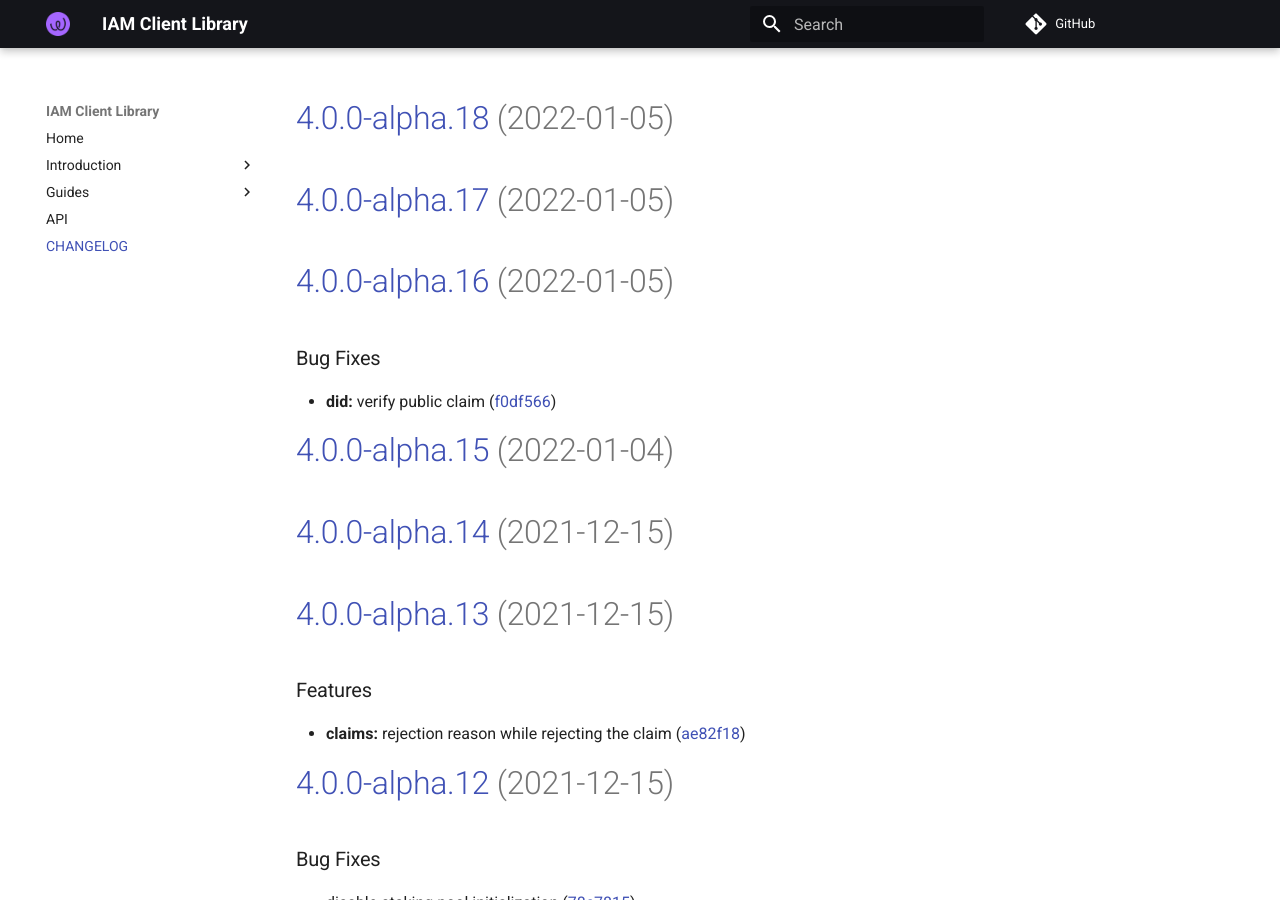
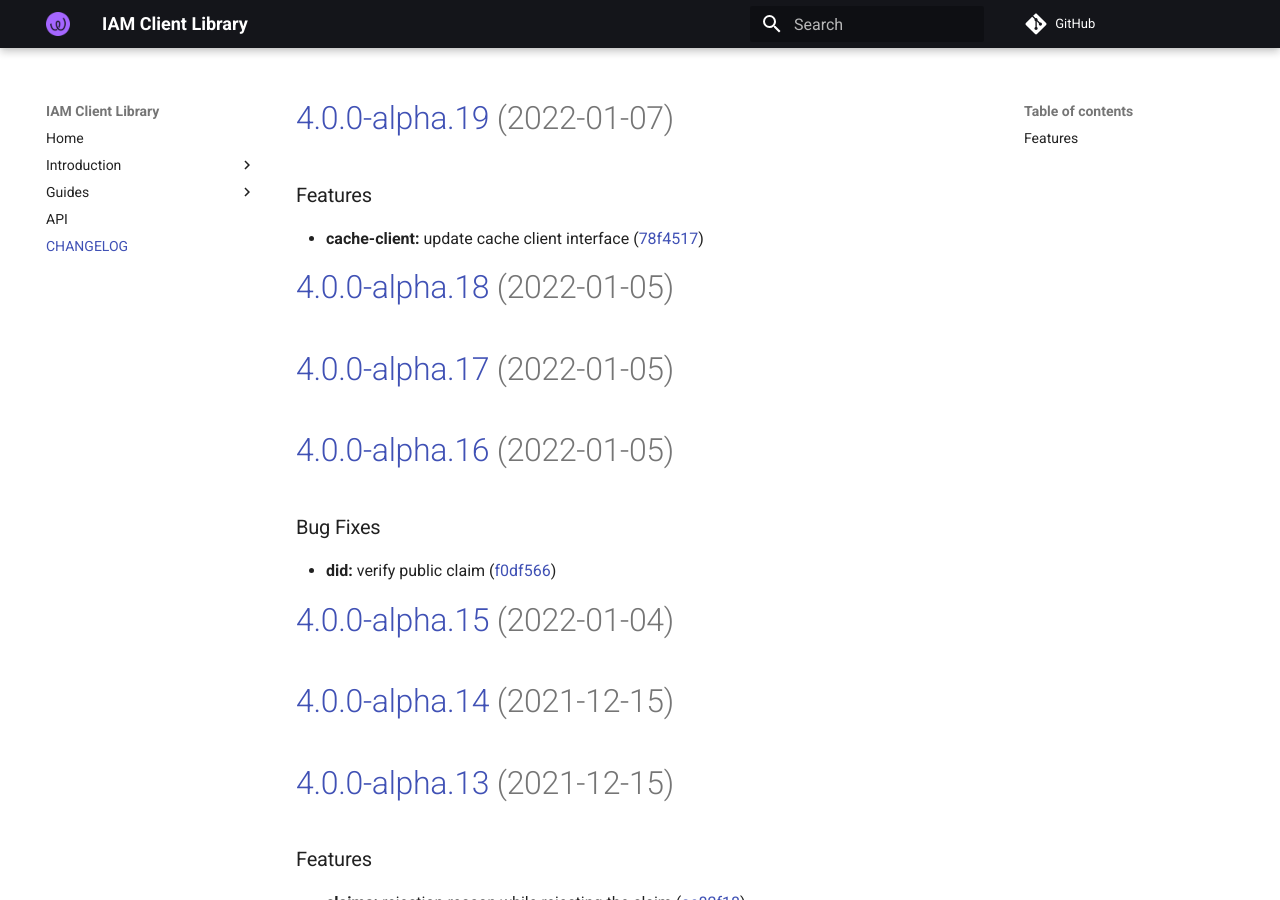
Before and after one commit to energywebfoundation/iam-client-lib, an MkDocs documentation site: the page built from docs/CHANGELOG.md, in a window 1280 px wide and 900 px high. Built offline with MkDocs 1.6.1 and Material for MkDocs 9.7.7, drawn with Linux system fonts in a browser that asks for light colours; comment, search, counter and statistics services are not loaded.

Commit message:
chore(release): 4.0.0-alpha.19 [skip ci]
# [4.0.0-alpha.19](https://github.com/energywebfoundation/iam-client-lib/compare/v4.0.0-alpha.18...v4.0.0-alpha.19) (2022-01-07)

### Features

* **cache-client:** update cache client interface ([78f4517](https://github.com/energywebfoundation/iam-client-lib/commit/78f451785fcb1d27db1f5afbb0847337fd6c79ba))

```diff
--- a/docs/CHANGELOG.md
+++ b/docs/CHANGELOG.md
@@ -1,3 +1,10 @@
+# [4.0.0-alpha.19](https://github.com/energywebfoundation/iam-client-lib/compare/v4.0.0-alpha.18...v4.0.0-alpha.19) (2022-01-07)
+
+
+### Features
+
+* **cache-client:** update cache client interface ([78f4517](https://github.com/energywebfoundation/iam-client-lib/commit/78f451785fcb1d27db1f5afbb0847337fd6c79ba))
+
 # [4.0.0-alpha.18](https://github.com/energywebfoundation/iam-client-lib/compare/v4.0.0-alpha.17...v4.0.0-alpha.18) (2022-01-05)
 
 # [4.0.0-alpha.17](https://github.com/energywebfoundation/iam-client-lib/compare/v4.0.0-alpha.16...v4.0.0-alpha.17) (2022-01-05)
--- a/package.json
+++ b/package.json
@@ -1,6 +1,6 @@
 {
     "name": "iam-client-lib",
-    "version": "4.0.0-alpha.18",
+    "version": "4.0.0-alpha.19",
     "description": "Library for Decentralized Identity and Access Management",
     "main": "dist/index.js",
     "module": "dist/index.esm.js",
```
